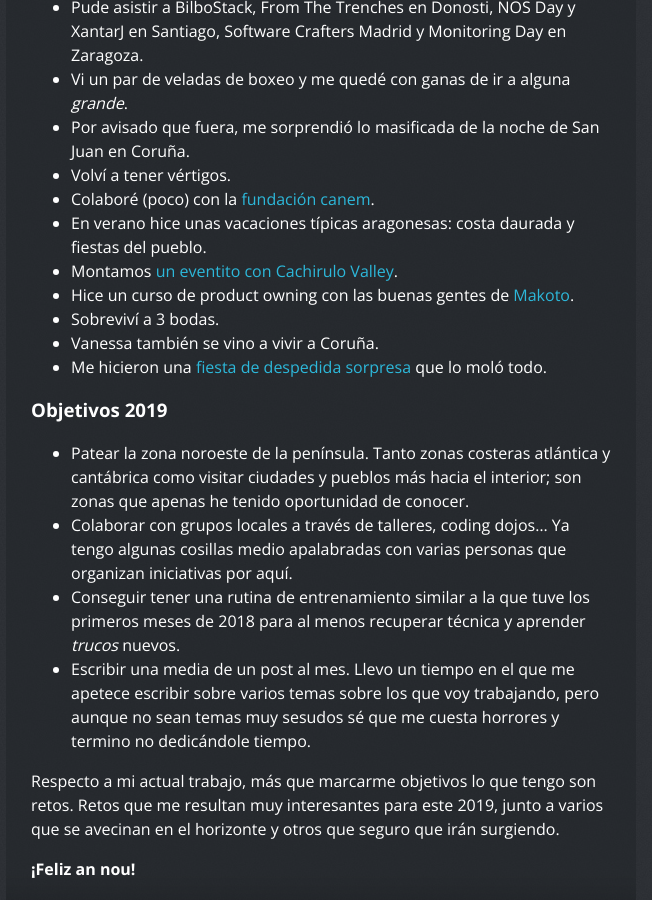
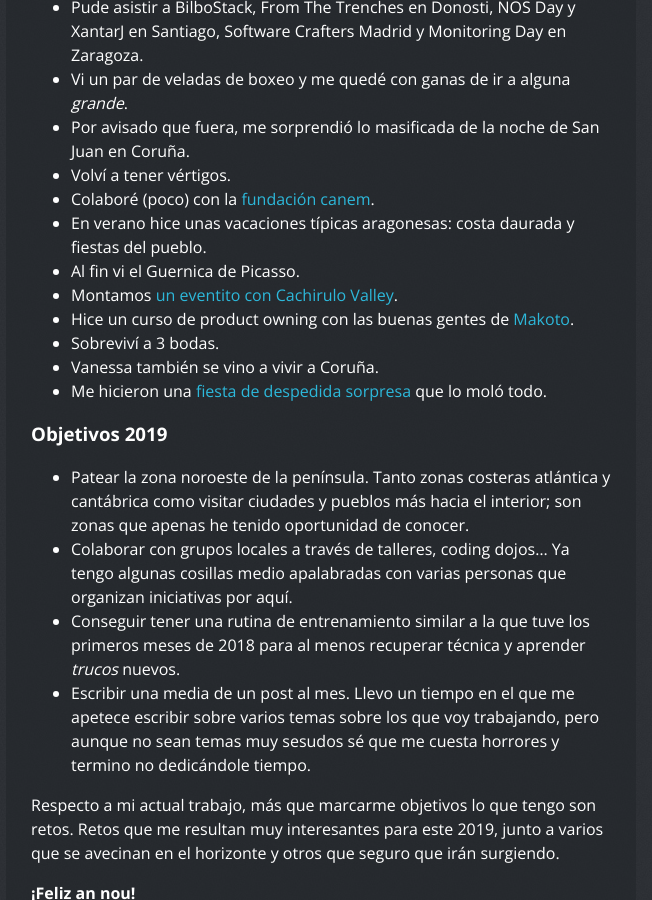
Before and after one commit to danilat/danilat.github.io, a Jekyll site: the page built from _posts/2019-01-04-un-repaso-a-mi-2018.md, in a window 1280 px wide and 900 px high, scrolled down 1771 px. Shown: the whole window, without its empty margins (159-811 px from the left). Built offline with Jekyll 4.4.1, drawn with Linux system fonts in a browser that asks for light colours; comment, search, counter and statistics services are not loaded.

Commit message:
updated retro post

```diff
--- a/_posts/2019-01-04-un-repaso-a-mi-2018.md
+++ b/_posts/2019-01-04-un-repaso-a-mi-2018.md
@@ -31,6 +31,7 @@ Como de costumbre, más cosas del año y sin ningún orden en particular:
 - Volví a tener vértigos.
 - Colaboré (poco) con la [fundación canem](http://dulcesdetectores.com/?page_id=1558).
 - En verano hice unas vacaciones típicas aragonesas: costa daurada y fiestas del pueblo.
+- Al fin vi el Guernica de Picasso.
 - Montamos [un eventito con Cachirulo Valley](http://www.cachirulovalley.com/2018/01/03/cachirulo-tech-talks.html).
 - Hice un curso de product owning con las buenas gentes de [Makoto](http://www.makotosquad.com/).
 - Sobreviví a 3 bodas.
```
